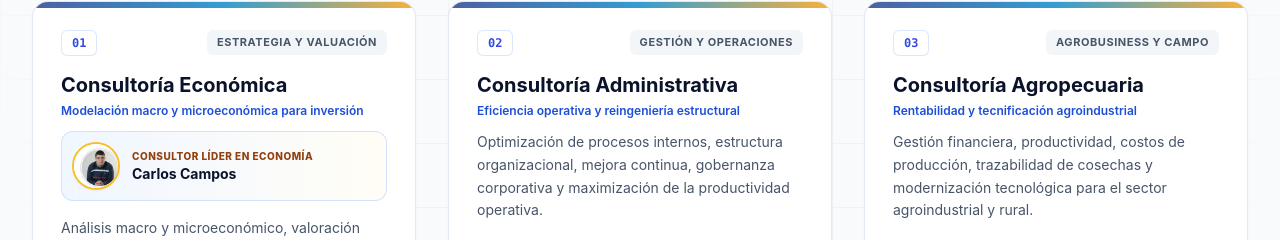
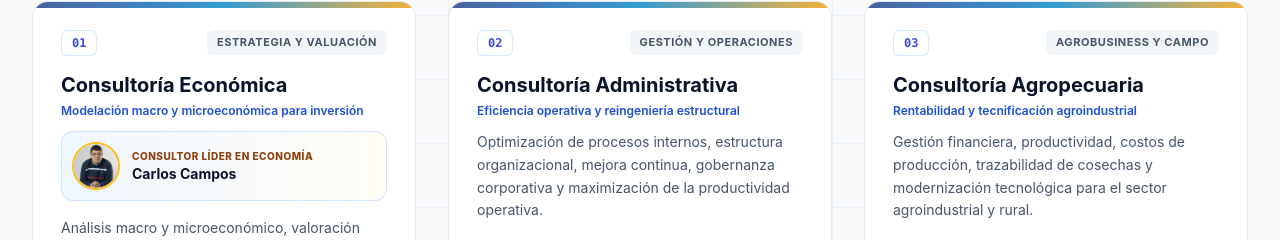
Before and after one commit to leocamacho693-ux/oikonomos-landing, a Next.js app: page / in a window 1280 px wide. Shown: the part 2796-3036 px from the top of the page. Built offline with nearby package versions, Linux system fonts and the light colour scheme.

Commit message:
fix(consulting): centrar y ajustar recorte circular de foto Carlos Campos

```diff
--- a/components/Data.ts
+++ b/components/Data.ts
@@ -26,7 +26,7 @@ export const CONSULTING_AREAS: ConsultingArea[] = [
     accentColor: 'amber',
     leaderName: 'Carlos Campos',
     leaderTitle: 'Consultor Líder en Economía',
-    leaderPhoto: '/carlos-campos.png',
+    leaderPhoto: '/carlos-campos.png?v=2',
     deliverables: [
       'Valoración de empresas y activos intangibles',
       'Análisis de sensibilidad y escenarios de riesgo',
```
Also changed, not shown: public/carlos-campos.png.
